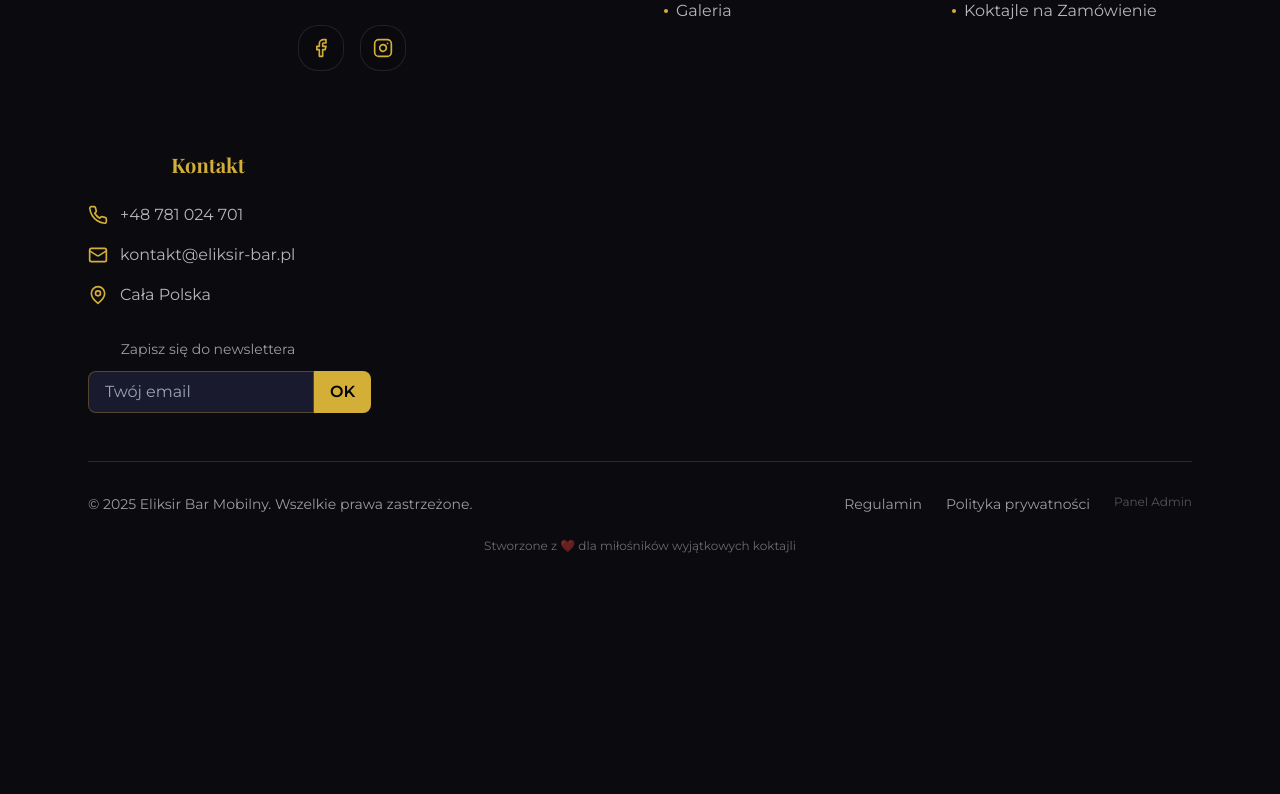
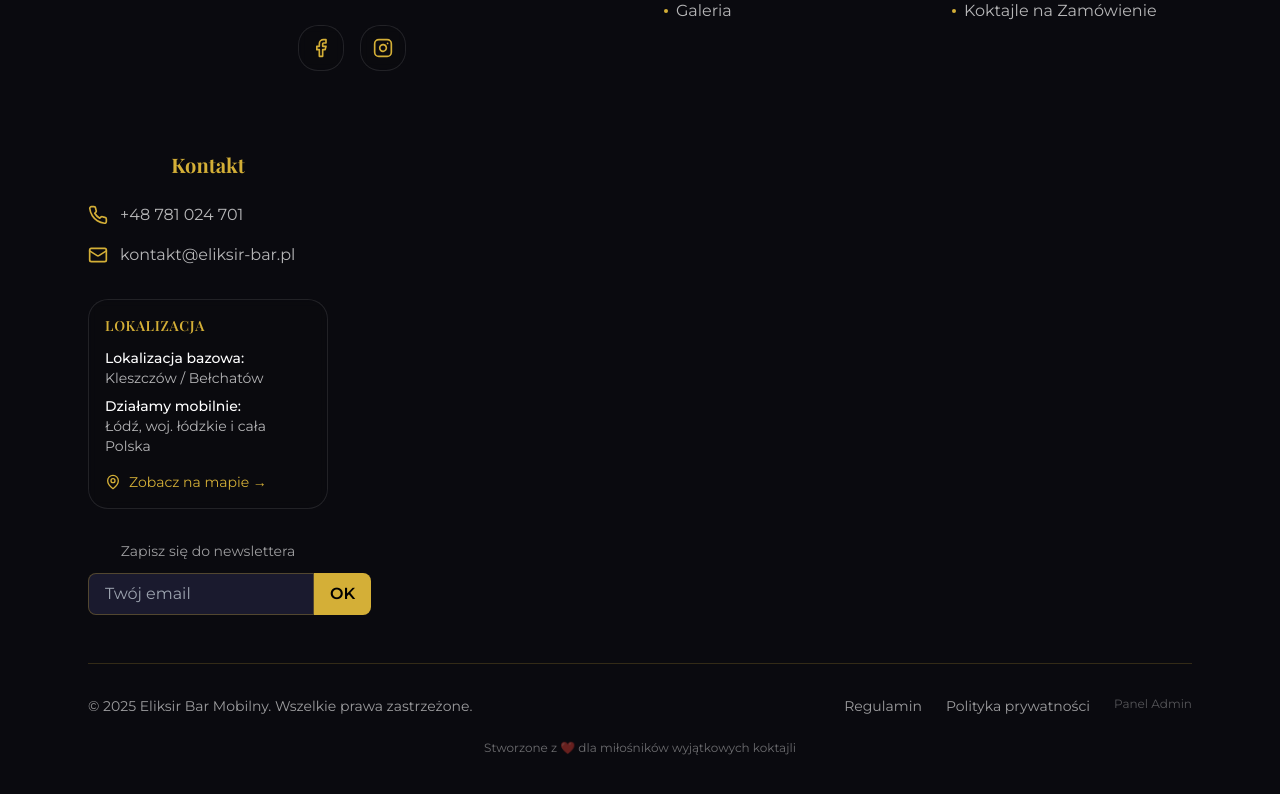
Before and after one commit to Agaslez/Eiksir-front-dashboard, a React (Vite) app: page /quiz in a window 1280 px wide. Shown: the part 810-1604 px from the top of the page. Before the commit the page ends 1428 px from the top, so only its background shows below. Built offline with nearby package versions, Linux system fonts and the light colour scheme; no server answers.

Commit message:
feat: update About section text and add location info in footer

```diff
--- a/src/components/About.tsx
+++ b/src/components/About.tsx
@@ -12,7 +12,7 @@ interface AboutContent {
 const About = () => {
   const [content, setContent] = useState<AboutContent>({
     heading: 'Kim jesteśmy?',
-    description: 'Jesteśmy zespołem profesjonalnych barmanów z wieloletnim doświadczeniem w obsłudze najróżniejszych wydarzeń. Naszą specjalnością jest mobilny bar koktajlowy na zamówienie – pełna elastyczność, profesjonalizm i pasja w każdym drinku.\n\nDostosowujemy się do Twoich potrzeb: od kameralnych przyjęć po wielkie wesela. Oferujemy nie tylko doskonałe koktajle, ale również pełną oprawę wizualną baru, która idealnie wpisuje się w charakter Twojego wydarzenia. Z nami każda impreza staje się wyjątkową, smakową podróżą!',
+    description: 'Jesteśmy zespołem profesjonalnych barmanów z wieloletnim doświadczeniem w obsłudze wesel, eventów firmowych i imprez prywatnych. Specjalizujemy się w usłudze mobilnego baru koktajlowego premium, który realizujemy na terenie Bełchatowa, Kleszczowa, Łodzi oraz w całej Polsce.\n\nDostosowujemy się do Twoich potrzeb – od kameralnych przyjęć po duże wesela i wydarzenia korporacyjne. Oferujemy nie tylko autorskie koktajle i klasykę barmańską, ale również pełną oprawę wizualną mobilnego baru, dopasowaną do charakteru wydarzenia.\n\nELIKSIR to mobilny bar koktajlowy, który łączy profesjonalizm, estetykę i niezawodną obsługę – dzięki temu każda impreza staje się wyjątkowym doświadczeniem smakowym.',
     image: '/images/about.jpg',
   });
   const [loading, setLoading] = useState(true);
--- a/src/components/FooterEliksir.tsx
+++ b/src/components/FooterEliksir.tsx
@@ -19,7 +19,6 @@ export default function FooterEliksir() {
   const contactInfo = [
     { icon: Phone, text: '+48 781 024 701', href: 'tel:+48781024701' },
     { icon: Mail, text: 'kontakt@eliksir-bar.pl', href: 'mailto:kontakt@eliksir-bar.pl' },
-    { icon: MapPin, text: 'Cała Polska', href: '#' },
   ];
 
   const socialLinks = [
@@ -128,6 +127,30 @@ export default function FooterEliksir() {
               })}
             </div>
 
+            {/* Lokalizacja */}
+            <div className="mt-8 p-4 bg-eliksir-dark/50 backdrop-blur-sm border border-white/10 rounded-eliksir-lg">
+              <h5 className="text-eliksir-gold font-semibold mb-3 text-sm uppercase tracking-wider">Lokalizacja</h5>
+              <div className="space-y-2 text-sm">
+                <p className="text-white/70">
+                  <span className="text-white font-medium">Lokalizacja bazowa:</span><br />
+                  Kleszczów / Bełchatów
+                </p>
+                <p className="text-white/70">
+                  <span className="text-white font-medium">Działamy mobilnie:</span><br />
+                  Łódź, woj. łódzkie i cała Polska
+                </p>
+              </div>
+              <a
+                href="https://www.google.com/maps/place/Bełchatów"
+                target="_blank"
+                rel="noopener noreferrer"
+                className="mt-4 flex items-center gap-2 text-eliksir-gold hover:text-eliksir-goldLight transition-colors text-sm group"
+              >
+                <MapPin className="w-4 h-4" />
+                <span className="group-hover:underline">Zobacz na mapie →</span>
+              </a>
+            </div>
+
             {/* Newsletter */}
             <div className="mt-8">
               <p className="text-sm text-white/60 mb-3 text-center">
```
